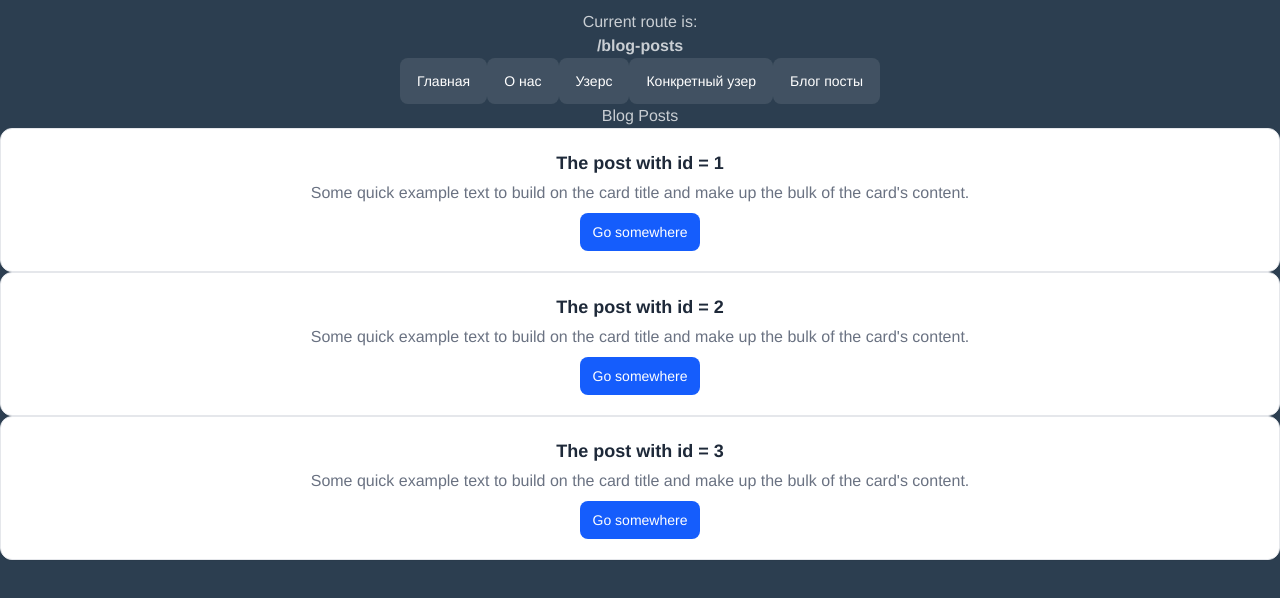
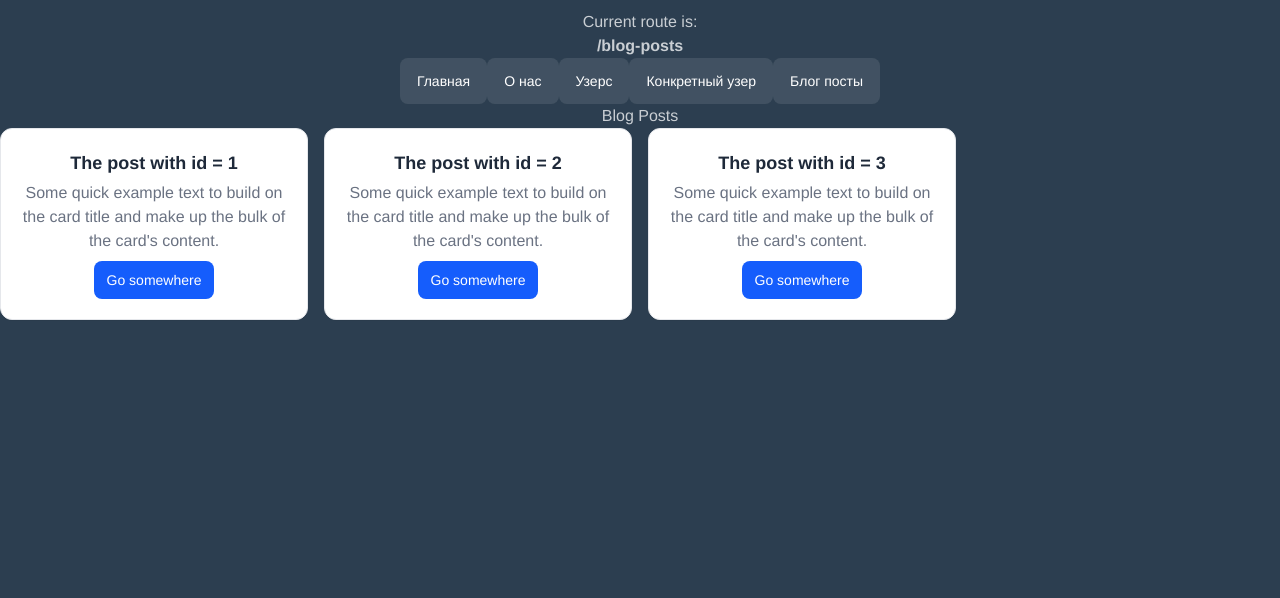
Before and after one commit to AndrewMZ6/test1app, a Vue app: page /blog-posts in a window 1280 px wide. Shown: the top 598 px of the page. Built offline with nearby package versions, Linux system fonts and the light colour scheme.

Commit message:
style(Article): update screen reader label for accessibility and improve article title display style(BlogPosts): restructure layout for blog posts to enhance grid display

```diff
--- a/src/components/Article.vue
+++ b/src/components/Article.vue
@@ -2,7 +2,7 @@
     <div class="flex flex-col bg-white border border-gray-200 shadow-2xs rounded-xl dark:bg-neutral-900 dark:border-neutral-700 dark:shadow-neutral-700/70">
   <!-- Select (Mobile only) -->
   <div class="sm:hidden">
-    <label for="hs-card-nav" class="sr-only">This is an article with ID = {{ id }}</label>
+    <label for="hs-card-nav" class="sr-only">wdwww</label>
     <select name="hs-card-nav" id="hs-card-nav" class="block w-full border-t-0 border-x-0 border-gray-300 rounded-t-xl focus:border-blue-500 focus:ring-blue-500 disabled:opacity-50 disabled:pointer-events-none dark:bg-neutral-900 dark:border-neutral-700 dark:text-neutral-400 dark:placeholder-neutral-500 dark:focus:ring-neutral-600">
       <option selected="">My Account</option>
       <option>Company</option>
@@ -36,7 +36,7 @@
 
   <div class="p-4 text-center md:py-7 md:px-5">
     <h3 class="text-lg font-bold text-gray-800 dark:text-white">
-      Card title
+      This is an article with ID = {{ id }}
     </h3>
     <p class="mt-2 text-gray-500 dark:text-neutral-400">
       With supporting text below as a natural lead-in to additional content.
--- a/src/views/BlogPosts.vue
+++ b/src/views/BlogPosts.vue
@@ -1,8 +1,10 @@
 <template>
     <div>
         <h1>Blog Posts</h1>
-        <div v-for="post in posts" :key="post.id">
-            <BlogPost :id="post.id" />
+        <div class="grid grid-cols-4 gap-4">
+            <div v-for="post in posts" :key="post.id">
+                <BlogPost :id="post.id" />
+            </div>
         </div>
     </div>
 </template>
```
